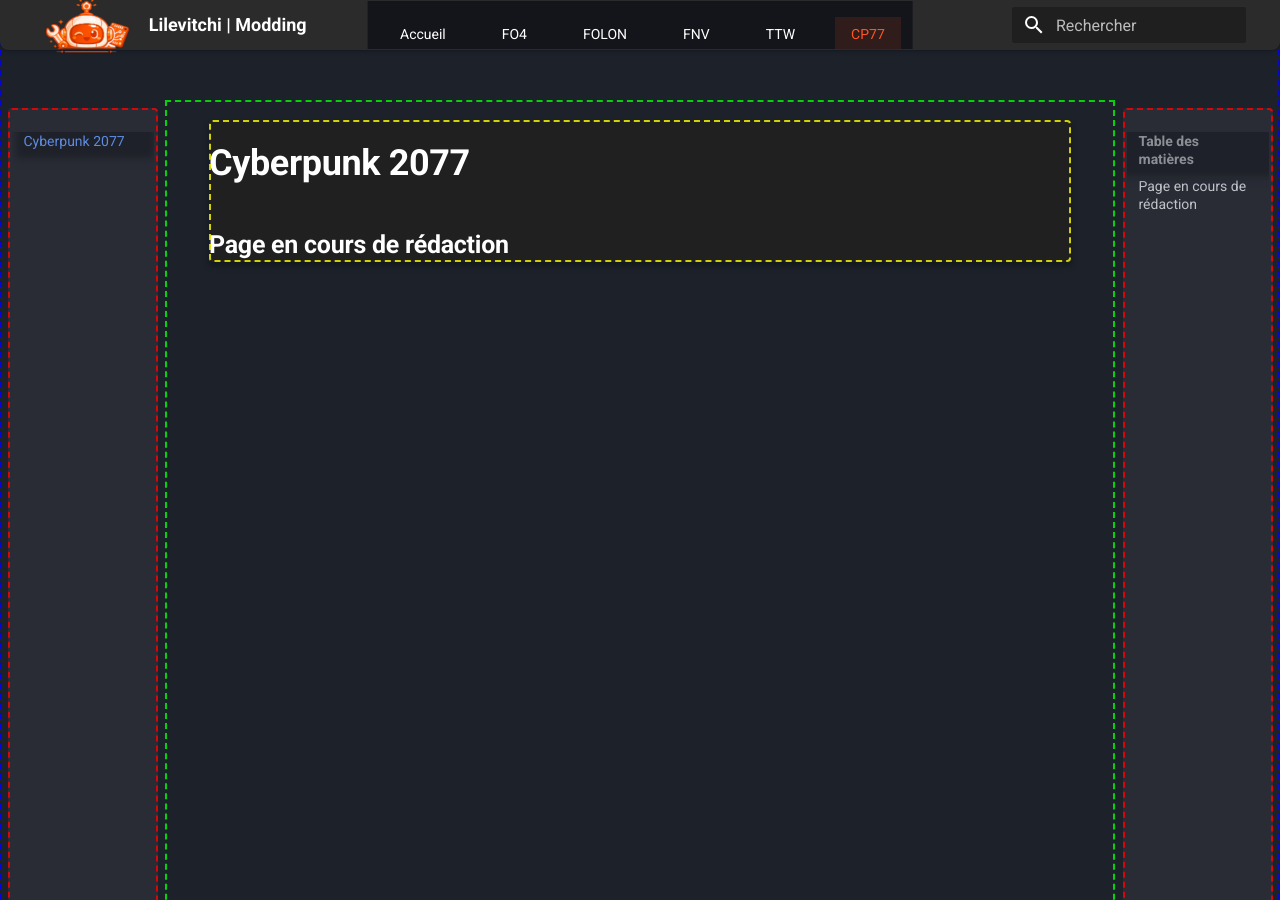
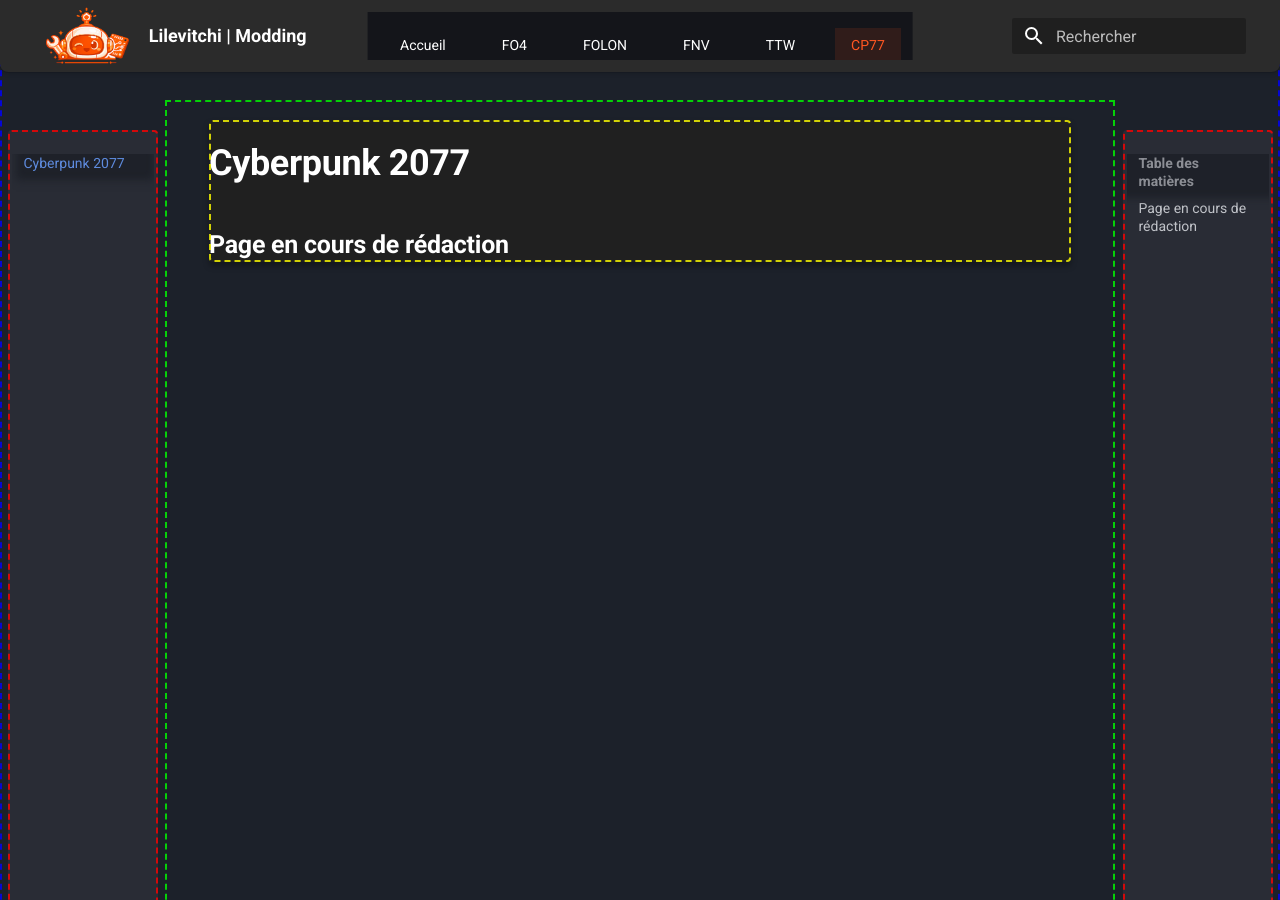
Before and after one commit to Lilevitchi/lilevitchi.github.io, an MkDocs documentation site: the page built from docs/cyberpunk/index.md, in a window 1280 px wide and 900 px high. Built offline with MkDocs 1.6.1 and Material for MkDocs 9.7.7, drawn with Linux system fonts in a browser that asks for light colours.

Commit message:
Update extra.css

```diff
--- a/docs/stylesheets/extra.css
+++ b/docs/stylesheets/extra.css
@@ -31,8 +31,8 @@
   --white: #ffffff;
 
   /* ---------- Layout ---------- */
-  --header-height: 5em;
-  --progress-height: 5.2em;
+  --header-height: 72px;
+  --progress-height: 74px;
   --content-max-width: 87.5rem; /* 1400px */
   --grid-max-width: 95%;
   --sidebar-width: 15em;
```
